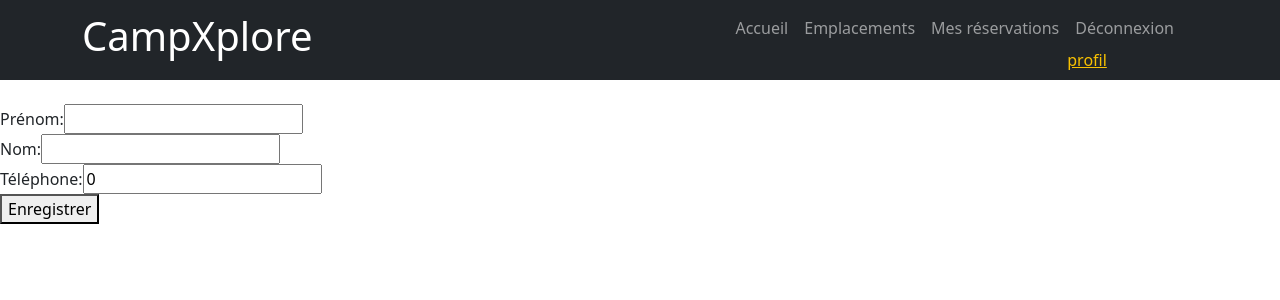
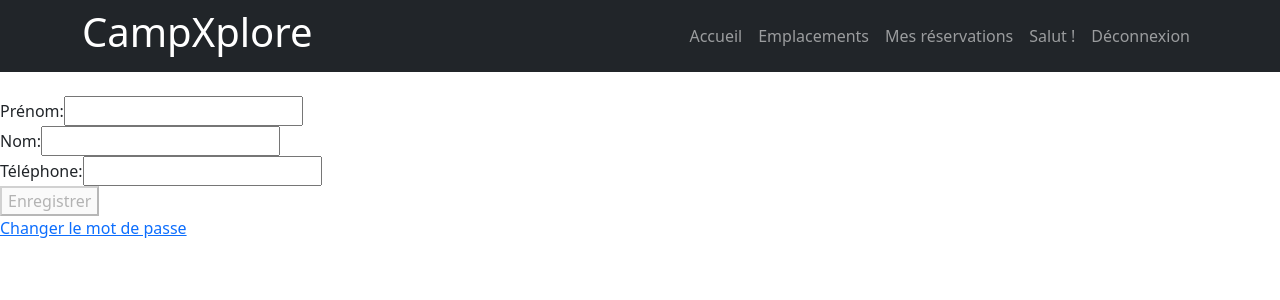
Before and after one commit to ArielHkr/TP3_Web4_Vue, a Vue app in the folder CampXplore/: page /profil in a window 1280 px wide. Shown: the top 300 px of the page. Built offline with nearby package versions, Linux system fonts and the light colour scheme; no server answers; sample sign-in values are in the browser's storage.

Commit message:
feat: Ajout de la modification du profil utilisateur

```diff
--- a/CampXplore/src/components/NavBar.vue
+++ b/CampXplore/src/components/NavBar.vue
@@ -1,57 +1,83 @@
 <template>
   <nav class="navbar navbar-expand navbar-dark bg-dark mb-4">
     <div class="container">
-            <h1><router-link to="/" class="text-white text-decoration-none">CampXplore</router-link></h1>
+      <h1>
+        <router-link to="/" class="text-white text-decoration-none">
+          CampXplore
+        </router-link>
+      </h1>
 
       <ul class="navbar-nav ms-auto">
         <li class="nav-item">
           <router-link class="nav-link" to="/">Accueil</router-link>
         </li>
+
         <li class="nav-item">
           <router-link class="nav-link" to="/campsites">Emplacements</router-link>
         </li>
-        <li class="nav-item">
-          <router-link class="nav-link" to="/reservations" v-if="isLogged">Mes réservations</router-link>
+
+        <li class="nav-item" v-if="isLogged">
+          <router-link class="nav-link" to="/reservations">Mes réservations</router-link>
         </li>
+
         <li class="nav-item" v-if="!isLogged">
           <router-link class="nav-link" :to="{ name: 'Login' }">Connexion</router-link>
         </li>
+
         <li class="nav-item" v-if="!isLogged">
-         <router-link class="nav-link" :to="{ name: 'Register' }">Inscription</router-link>
+          <router-link class="nav-link" :to="{ name: 'Register' }">Inscription</router-link>
         </li>
-        <li class="nav-item me-3" v-else>
-          <a href="#" @click="logout" class="nav-link">Déconnexion</a>
-          <router-link to="/profil">profil</router-link>  </li>
+
+        <li class="nav-item" v-if="isLogged">
+          <router-link class="nav-link" to="/profil">
+          Salut  {{ authStore.user?.firstName }} !
+          </router-link>
+        </li>
+
+        <li class="nav-item" v-if="isLogged">
+          <a href="#" @click.prevent="logout" class="nav-link">Déconnexion</a>
+        </li>
       </ul>
     </div>
   </nav>
 </template>
 
 <script setup>
-import { useRoute, useRouter } from 'vue-router'
+import { useRouter, useRoute } from 'vue-router'
 import { onBeforeUnmount, onMounted, ref, computed, watch } from 'vue'
+import { useAuthStore } from '@/stores/auth'
 
 const router = useRouter()
 const route = useRoute()
+const authStore = useAuthStore()
 
 const tokenRef = ref(getToken())
-const isLogged = computed(() => tokenRef.value)
-
-watch(route, () => {
-  tokenRef.value = getToken()
-})
+const isLogged = computed(() => !!tokenRef.value)
 
 function getToken() {
   return localStorage.getItem('token')
 }
 
+async function chargerUser() {
+  if (isLogged.value) {
+    await authStore.getUser()
+  }
+}
+
+watch(route, async () => {
+  tokenRef.value = getToken()
+  await chargerUser()
+})
+
 function logout() {
   localStorage.removeItem('token')
   tokenRef.value = null
+  authStore.user = null
   router.replace('/')
 }
 
-onMounted(() => {
+onMounted(async () => {
+  await chargerUser()
   window.addEventListener('storage', handlerStorage)
 })
 
@@ -65,10 +91,3 @@ function handlerStorage(e) {
   }
 }
 </script>
-
-<style scoped>
-a.router-link-active,
-a.router-link-exact-active {
-  color: #f8c102 !important;
-}
-</style>
--- a/CampXplore/src/router/index.js
+++ b/CampXplore/src/router/index.js
@@ -53,6 +53,12 @@ const router = createRouter({
       name: 'profil',
       component:() => import('@/views/Profil.vue'),
       meta: {requiresAuth: true}
+    },
+    {
+      path:'/resetPassword',
+      name:'resetPassword',
+      component: () => import('@/views/ResetPassword.vue'),
+      meta: {requiresAuth: true}
     }
   ],
 })
--- a/CampXplore/src/stores/auth.js
+++ b/CampXplore/src/stores/auth.js
@@ -44,7 +44,6 @@ export const useAuthStore = defineStore('auth', () => {
     isLoading.value = true
     error.value = ''
 
-
     try {
       const resp = await fetch(`${apiUrl}/api/auth/login`, {
         method: 'POST',
@@ -74,6 +73,7 @@ export const useAuthStore = defineStore('auth', () => {
   }
 
   const getUser = async () => {
+    isLoading.value=false;
    try{
     const token = localStorage.getItem('token');
     const res = await fetch(`${apiUrl}/api/auth/profile`, {
@@ -89,13 +89,80 @@ export const useAuthStore = defineStore('auth', () => {
         throw new Error(result.message || 'Erreur lors de la récupération.')
     }
     user.value = result.data;
-        console.log(user)
-
-   }catch(err){
+   }
+   catch(err){
       error.value = err.message;
       return false;
    }
   }
+ const userUpdate = async (firstName, lastName, phone, role) => {
+  isLoading.value = true
+  error.value = ''
+  success.value = ''
+
+  const token = localStorage.getItem('token')
+
+  try {
+    const res = await fetch(`${apiUrl}/api/auth/profile`, {
+      method: 'PUT',
+      headers: {
+        'Content-Type': 'application/json',
+        'x-api-key': apiKey,
+        Authorization: `Bearer ${token}`,
+      },
+      body: JSON.stringify({ firstName, lastName, phone, role }),
+    })
+
+    const result = await res.json()
+
+    if (!res.ok) {
+      throw new Error(result.message || `Erreur lors de la mise à jour de l'utilisateur.`)
+    }
+
+    user.value = result.data
+    success.value = 'Mise à jour réussie.'
+    return true
+  } catch (err) {
+    error.value = err.message
+    return false
+  } finally {
+    isLoading.value = false
+  }
+}
+
+  const changerMotDePasse = async (currentPassword, newPassword) => {
+  isLoading.value = true
+  error.value = ''
+  success.value = ''
+
+  const token = localStorage.getItem('token')
+
+  try {
+    const res = await fetch(`${apiUrl}/api/auth/password`, {
+      method: 'PUT',
+      headers: {
+        'Content-Type': 'application/json',
+        'x-api-key': apiKey,
+        Authorization: `Bearer ${token}`,
+      },
+      body: JSON.stringify({ currentPassword, newPassword }),
+    })
+
+    const result = await res.json()
+
+    if (!res.ok) {
+      throw new Error(result.message || 'Erreur lors du changement de mot de passe.')
+    }
+
+    success.value = 'Mot de passe modifié avec succès.'
+    return true
+  } catch (err) {
+    error.value = err.message
+    return false
+  } finally {
+    isLoading.value = false
+  }
+}
   return {
     isLoading,
     error,
@@ -104,5 +171,7 @@ export const useAuthStore = defineStore('auth', () => {
     login,
     getUser,
     user,
+    changerMotDePasse,
+    userUpdate
   }
 })
--- a/CampXplore/src/views/Profil.vue
+++ b/CampXplore/src/views/Profil.vue
@@ -1,49 +1,101 @@
 <template>
   <div>
-        <form novalidate>
+    <form @submit.prevent="enregistrer" novalidate>
       <div>
         <label for="firstName">Prénom:</label>
-            <input type="text" v-model="prenom" id="firstName" name="firstName">
+        <input type="text" v-model="prenom" id="firstName">
       </div>
+
       <div>
         <label for="lastName">Nom:</label>
-            <input type="text" v-model="nom" id="lastName" name="lastName">
+        <input type="text" v-model="nom" id="lastName">
       </div>
+
       <div>
         <label for="phoneNumber">Téléphone:</label>
-            <input type="number" v-model="phoneNumber" id="phoneNumber" name="phoneNumber">
+        <input
+          type="text"
+          v-model="phoneNumber"
+          id="phoneNumber"
+          maxlength="10"
+        >
       </div>
+
+      <div v-if="messageErreur">
+        {{ messageErreur }}
+      </div>
+
+      <button type="submit" :disabled="authStore.isLoading || !champModifie">
+        {{ authStore.isLoading ? 'Enregistrement...' : 'Enregistrer' }}
+      </button>
       <div>
-            <button>Enregistrer</button>
+        <router-link to="/resetPassword">
+                Changer le mot de passe
+      </router-link>
       </div>
+      <div>{{ authStore.success }}</div>
     </form>
   </div>
 </template>
 
 <script setup>
-import { ref } from 'vue';
-import { useAuthStore } from '@/stores/auth';
-import { onMounted } from 'vue';
+import { ref, onMounted, watch } from 'vue'
+import { useAuthStore } from '@/stores/auth'
+
 const authStore = useAuthStore()
-const nom = ref('');
-const prenom = ref('');
-const phoneNumber = ref(0);
 
-const remplirChamps = ()=>{
-    const user = authStore.user;
-    console.log(user);
+const nom = ref('')
+const prenom = ref('')
+const phoneNumber = ref('')
+const champModifie = ref(false)
+const messageErreur = ref('')
+
+const remplirChamps = () => {
+  const user = authStore.user
   if (!user) return
-     nom.value = user.lastName;
-     prenom.value = user.firstName;
-     phoneNumber.value = user.phone;
+
+  nom.value = user.lastName || 'N/A'
+  prenom.value = user.firstName || 'N/A'
+  phoneNumber.value = user.phone || 'N/A'
 }
 
+const enregistrer = async () => {
+  messageErreur.value = ''
 
+  if (!prenom.value.trim() ||
+   !nom.value.trim() ||
+    !phoneNumber.value.trim()) {
+    messageErreur.value = 'Tous les champs sont obligatoires.'
+    return
+  }
 
-onMounted(async()=>{
+  if (!/^\d{10}$/.test(phoneNumber.value)) {
+    messageErreur.value = 'Le numéro doit contenir exactement 10 chiffres.'
+    return
+  }
+
+  const ok = await authStore.userUpdate(
+    prenom.value.trim(),
+    nom.value.trim(),
+    phoneNumber.value.trim(),
+    authStore.user.role
+  )
+
+  if (ok) {
+    champModifie.value = false
+  }
+}
+
+onMounted(async () => {
   await authStore.getUser()
-    if (authStore.user){
-    remplirChamps();
+
+  if (authStore.user) {
+    remplirChamps()
+    champModifie.value = false
   }
-});
+
+  watch([nom, prenom, phoneNumber], () => {
+    champModifie.value = true
+  })
+})
 </script>
--- /dev/null
+++ b/CampXplore/src/views/ResetPassword.vue
@@ -0,0 +1,61 @@
+<template>
+  <div>
+    <form @submit.prevent="changerMotDePasse" novalidate>
+      <div>
+        <label for="currentPassword">Mot de passe actuel:</label>
+        <input type="password" id="currentPassword" v-model="currentPassword">
+      </div>
+
+      <div>
+        <label for="newPassword">Nouveau mot de passe:</label>
+        <input type="password" id="newPassword" v-model="newPassword">
+      </div>
+
+      <div v-if="messageErreur">{{ messageErreur }}</div>
+      <div v-if="authStore.error">{{ authStore.error }}</div>
+      <div v-if="authStore.success">{{ authStore.success }}</div>
+
+      <button type="submit" :disabled="authStore.isLoading || !champModifie">
+        {{ authStore.isLoading ? 'Modification...' : 'Changer le mot de passe' }}
+      </button>
+
+
+    </form>
+  </div>
+</template>
+
+<script setup>
+import { ref, watch } from 'vue'
+import { useAuthStore } from '@/stores/auth'
+
+const authStore = useAuthStore()
+
+const currentPassword = ref('')
+const newPassword = ref('')
+const messageErreur = ref('')
+const champModifie = ref(false)
+
+watch([currentPassword, newPassword], () => {
+  champModifie.value = true
+})
+
+const changerMotDePasse = async () => {
+  messageErreur.value = ''
+
+  if (!currentPassword.value.trim() || !newPassword.value.trim()) {
+    messageErreur.value = 'Tous les champs sont obligatoires.'
+    return
+  }
+
+  const ok = await authStore.changePassword(
+    currentPassword.value,
+    newPassword.value
+  )
+
+  if (ok) {
+    currentPassword.value = ''
+    newPassword.value = ''
+    champModifie.value = false
+  }
+}
+</script>
```
Lines whose indentation alone changed are shown as unchanged.
